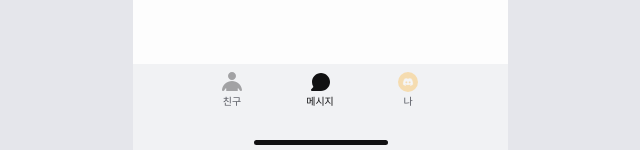
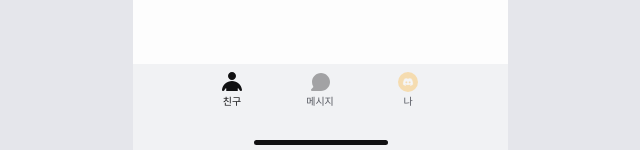
Before and after one commit to CEOS-Developers/react-messenger-19th, a React (Create React App) app: page /messages in a window 1280 px wide. Shown: the part 647-797 px from the top of the page, without its empty margins (320-960 px from the left). Built offline with nearby package versions, Linux system fonts and the light colour scheme; a web font is replaced by a local one.

Commit message:
Fix : useEffect() 훅 내에서 setUserPageMode() 를 통해 상태를 변경시키기 보다는, 어차피 상태 처리는 배치되기 때문에 핸들러 함수 내부에서 분기하여 작성해주었음

```diff
--- a/src/components/non-fixed/TabBar/TabIconContainer.tsx
+++ b/src/components/non-fixed/TabBar/TabIconContainer.tsx
@@ -55,14 +55,15 @@ export default function TabIconContainer() {
   const navigate = useNavigate();
 
   function handleNavigate(path: string) {
+    if (path === '/') {
+      setUserPageMode('friends');
+    } else if (path === '/messages') {
+      setUserPageMode('messages');
+    } else if (path === '/profile') {
+      setUserPageMode('profile');
+    }
     navigate(path);
   }
-
-  useEffect(() => {
-    if (location.pathname === '/') setUserPageMode('friends');
-    else if (location.pathname === '/messages') setUserPageMode('messages');
-    else if (location.pathname === '/profile') setUserPageMode('profile');
-  }, [location, setUserPageMode]); // useEffect() 내부에서 상태를 변화시키는 것이 맞는가?
 
   return (
     <StyledTabIconContainer>
```
